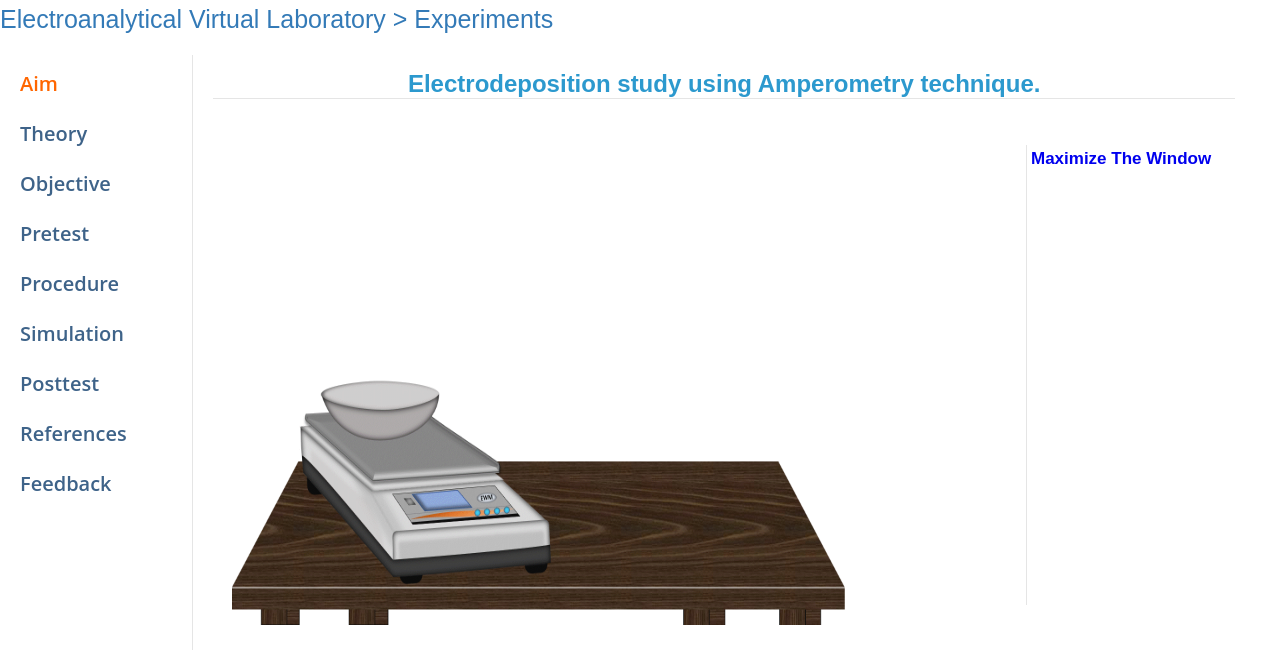
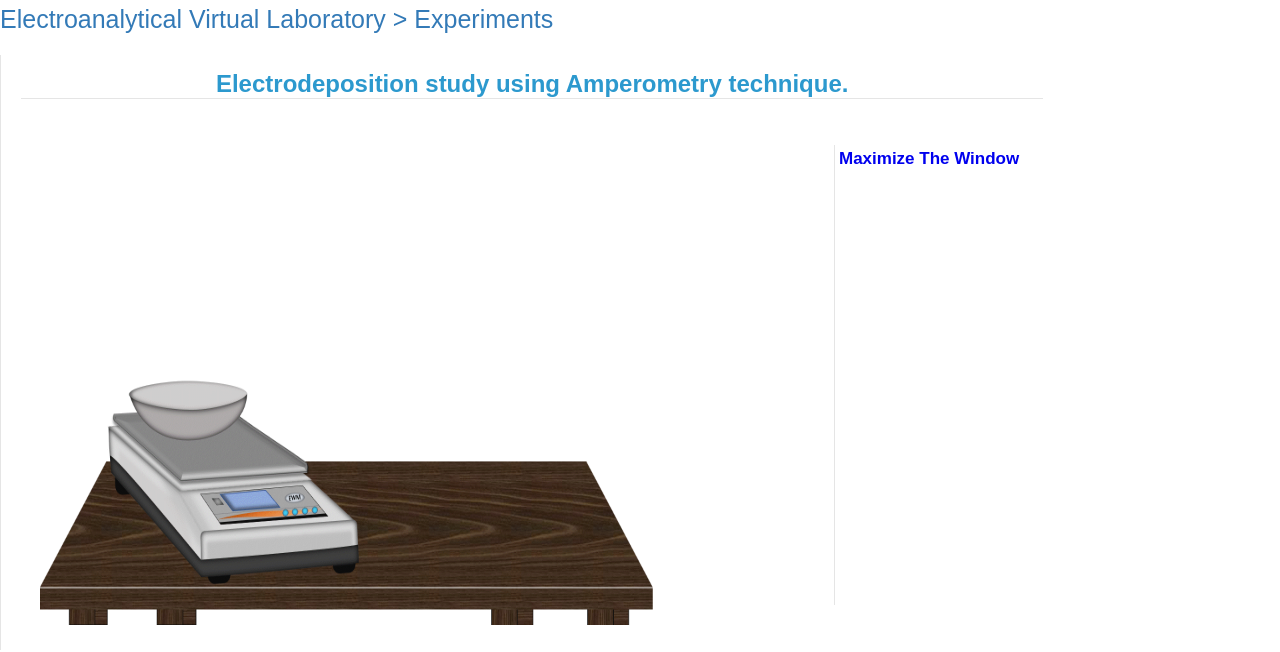
Before and after one commit to virtual-labs/exp-amperometry-technique-dei, a plain HTML site: page experiment/simulation/index.html in a window 1280 px wide. Shown: the top 652 px of the page. Drawn offline with Linux system fonts and the light colour scheme.

Commit message:
Update index.html

```diff
--- a/experiment/simulation/index.html
+++ b/experiment/simulation/index.html
@@ -763,7 +763,7 @@ $(document).ready(function(){
 		<a href="../index.html">Electroanalytical Virtual Laboratory</a> > <a href="../index.html">Experiments</a>
 	</div>
 	<section class="csection" id="csec">
-		<nav class="side-nav" id="navbar">
+	<!--<nav class="side-nav" id="navbar">
 		<div class="nav-element">
 			<a href="index.html " ><span class="cp">Aim</span></a>
 		</div>
@@ -791,7 +791,7 @@ $(document).ready(function(){
 		<div class="nav-element">
 			<a href="feedback.html" >Feedback</a>
 		</div>
-		</nav>
+		</nav> -->
 		<main class="main-section" id="main-sec">
 		<div class="heading" id="head_area">
 			<h1>Electrodeposition study using Amperometry technique.</h1>
```
